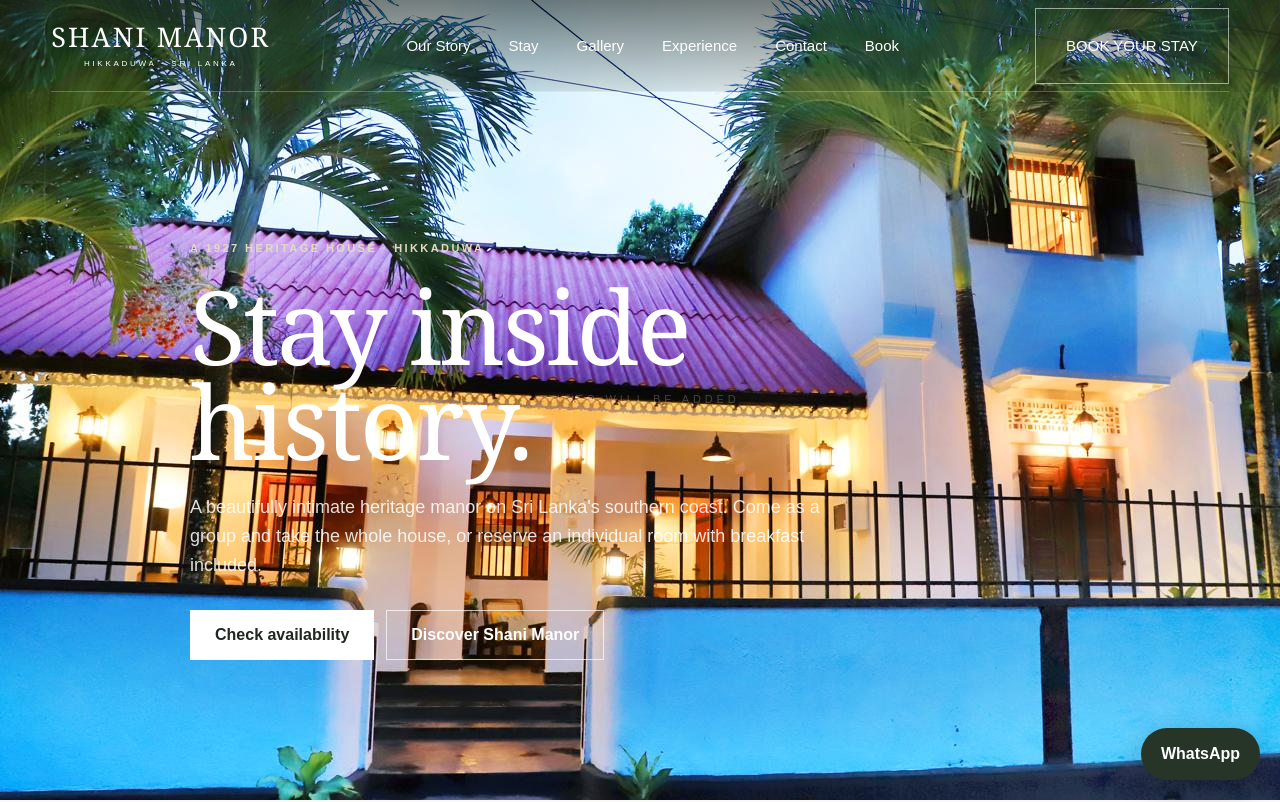
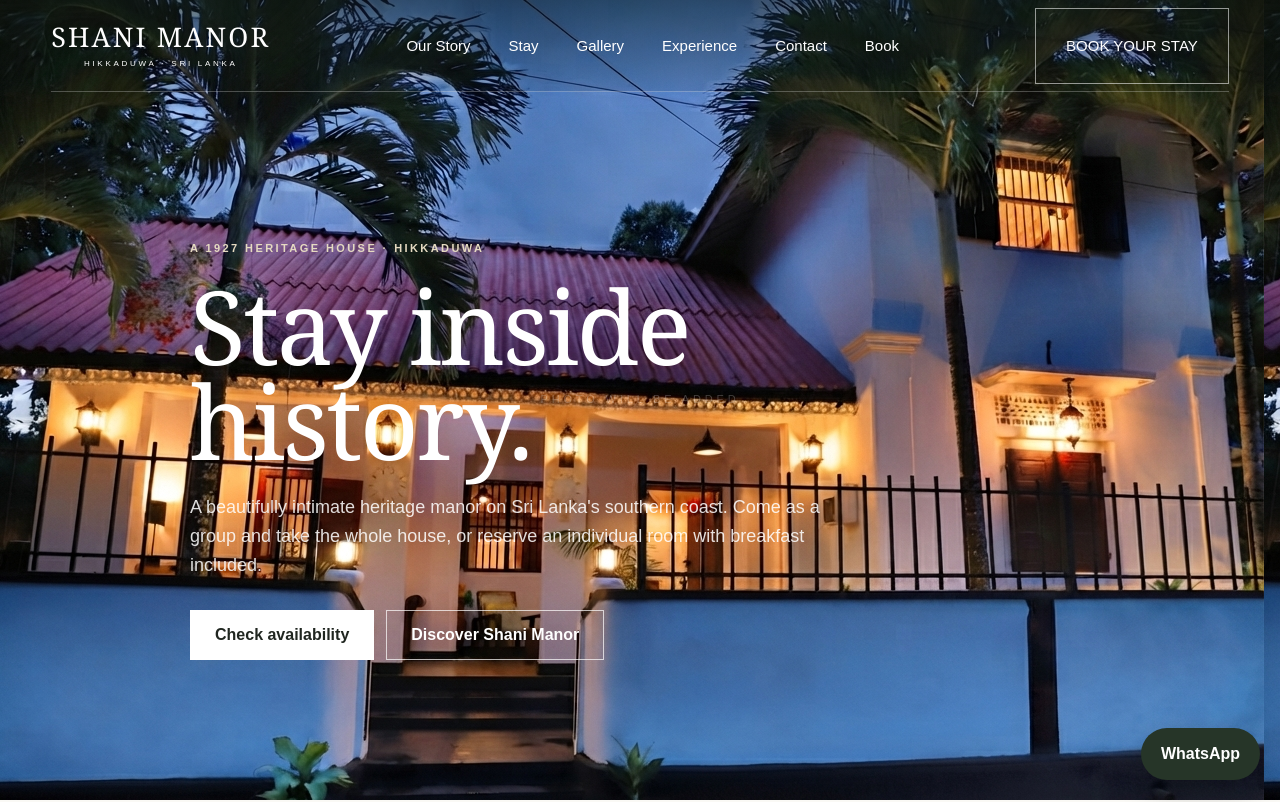
Before and after one commit to thanayam-cyber/Shani-manor, a plain HTML site: page index.html in a window 1280 px wide. Shown: the top 802 px of the page. Drawn offline with Linux system fonts and the light colour scheme.

Commit message:
Change hero background image from main.jpeg to gema.jpeg

```diff
--- a/index.html
+++ b/index.html
@@ -1069,7 +1069,7 @@ BOOK YOUR STAY
 
 <!-- HERO -->
 
-<section class="hero" style="background-image: url('main .jpeg');">
+<section class="hero" style="background-image: url('gema.jpeg');">
 
 <div class="container hero-content">
 
```
